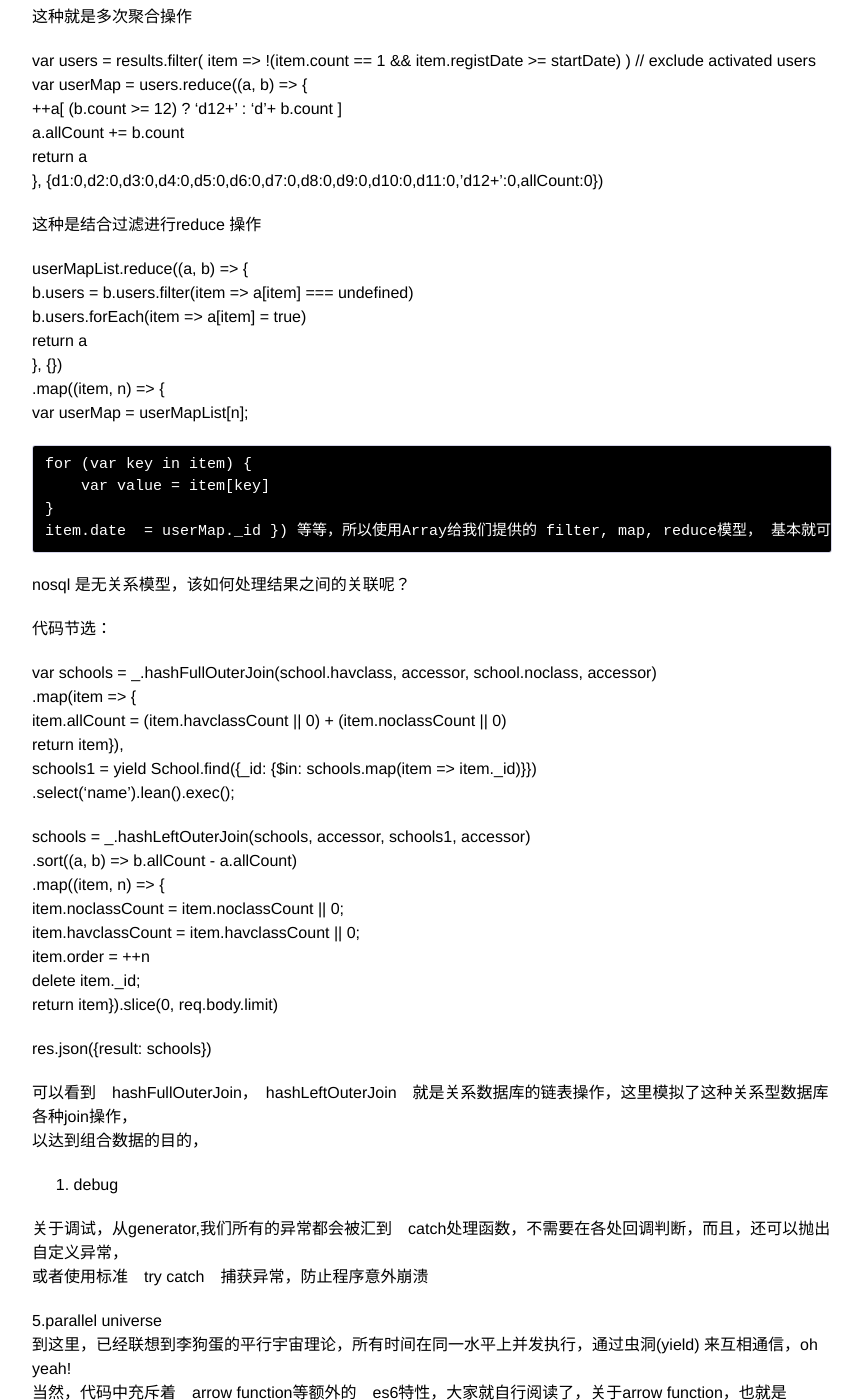
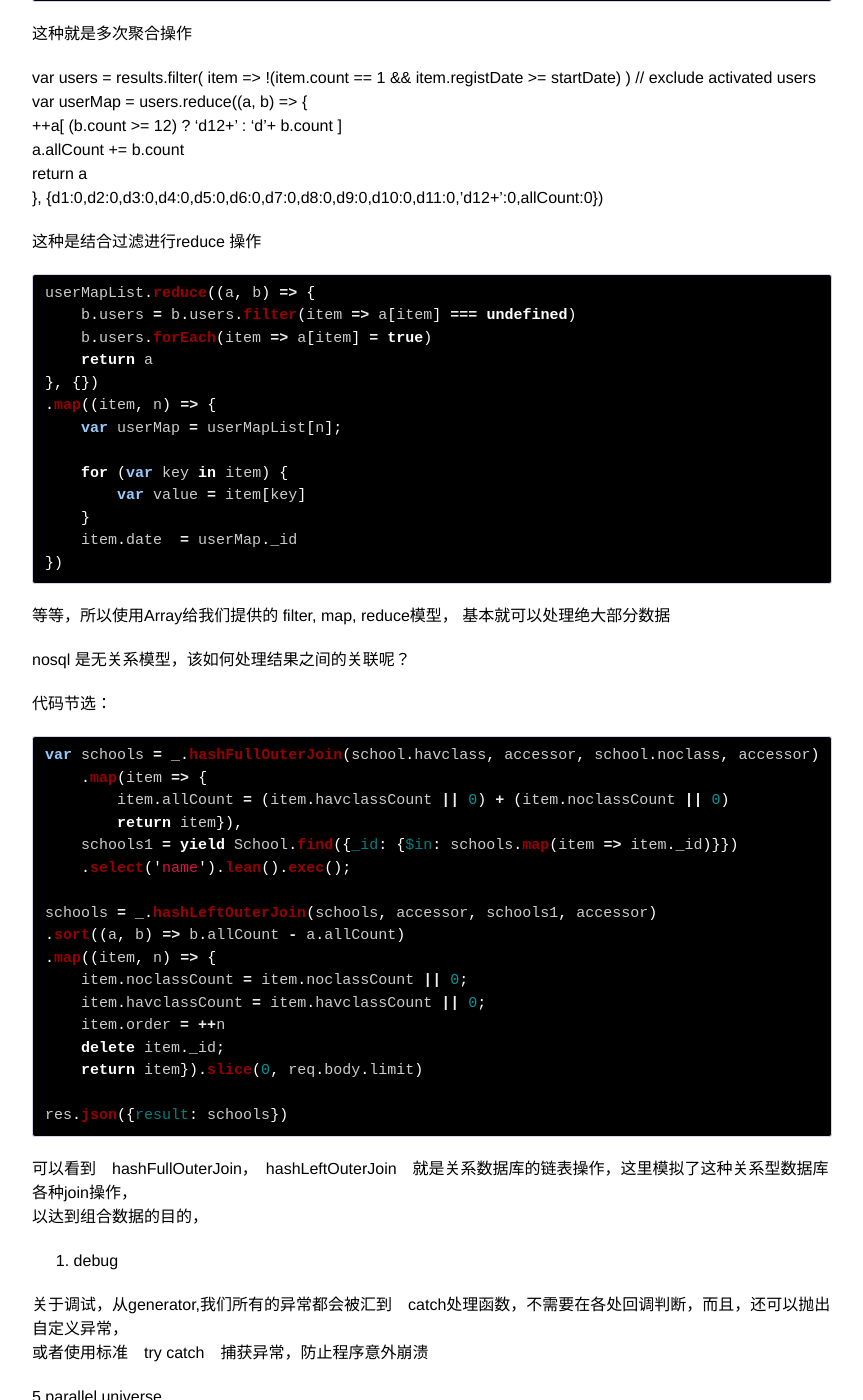
Before and after one commit to guanghetv/guanghetv.github.io, a Jekyll site: the page built from _posts/2014-10-11-a style of coding with es6.markdown, in a window 1280 px wide and 1400 px high, scrolled down 2684 px. Shown: the whole window, without its empty margins (208-1071 px from the left). Built offline with Jekyll 4.4.1, drawn with Linux system fonts in a browser that asks for light colours; Markdown is read by kramdown in place of the engine named in the settings; comment, search, counter and statistics services are not loaded; some of the changed text lies outside the part shown.

Commit message:
Update 2014-10-11-a style of coding with es6.markdown

````diff
--- a/_posts/2014-10-11-a style of coding with es6.markdown
+++ b/_posts/2014-10-11-a style of coding with es6.markdown
@@ -63,6 +63,7 @@ yes, got it!
 
 一下是部分数据平台的留存借口代码
 
+```javascript
 co(function *() {
     result.firstDay = self.count({
         user: {$in: users},
@@ -89,7 +90,7 @@ co(function *() {
 
     return yield result
 })
-
+```
 see it ? result 包含了多个调用数据接口函数，yield 可以保证同步的同时并发执行多个函数，并且以object类型返回结果
 
 那么，并发操作还可以嵌吗？　try it again?
@@ -104,7 +105,7 @@ DayCache.retentionByDay 就是刚才上面的函数封装，返回了一个gener
 
 数据库的聚合操作利用了　map reduce 模型，同样我们也可以重复利用这类模型，就如同递归的世界，重复自身
 代码节选如下：
-
+```javascript
 userMapList.reduce((a, b) => {
     b.users = b.users.filter(item => a[item] === undefined)
     b.users.forEach(item => a[item] = true)
@@ -115,7 +116,7 @@ userMapList = userMapList.reduce((a, b) => {
     a[b._id] = b.users.length
     return a
 }, {})
-
+```
 这种就是多次聚合操作
 
 var users = results.filter( item => !(item.count == 1 && item.registDate >= startDate) ) // exclude activated users
@@ -126,7 +127,7 @@ var userMap = users.reduce((a, b) => {
 }, {d1:0,d2:0,d3:0,d4:0,d5:0,d6:0,d7:0,d8:0,d9:0,d10:0,d11:0,'d12+':0,allCount:0})
 
 这种是结合过滤进行reduce 操作
-
+```javascript
 userMapList.reduce((a, b) => {
     b.users = b.users.filter(item => a[item] === undefined)
     b.users.forEach(item => a[item] = true)
@@ -140,12 +141,13 @@ userMapList.reduce((a, b) => {
     }
     item.date  = userMap._id
 })
+```
 等等，所以使用Array给我们提供的 filter, map, reduce模型， 基本就可以处理绝大部分数据
 
 nosql 是无关系模型，该如何处理结果之间的关联呢？
 
 代码节选：
-
+```javascript
 var schools = _.hashFullOuterJoin(school.havclass, accessor, school.noclass, accessor)
     .map(item => {
         item.allCount = (item.havclassCount || 0) + (item.noclassCount || 0)
@@ -163,6 +165,7 @@ schools = _.hashLeftOuterJoin(schools, accessor, schools1, accessor)
     return item}).slice(0, req.body.limit)
 
 res.json({result: schools})
+```
 
 可以看到　hashFullOuterJoin，　hashLeftOuterJoin　就是关系数据库的链表操作，这里模拟了这种关系型数据库各种join操作，
 以达到组合数据的目的，
````
